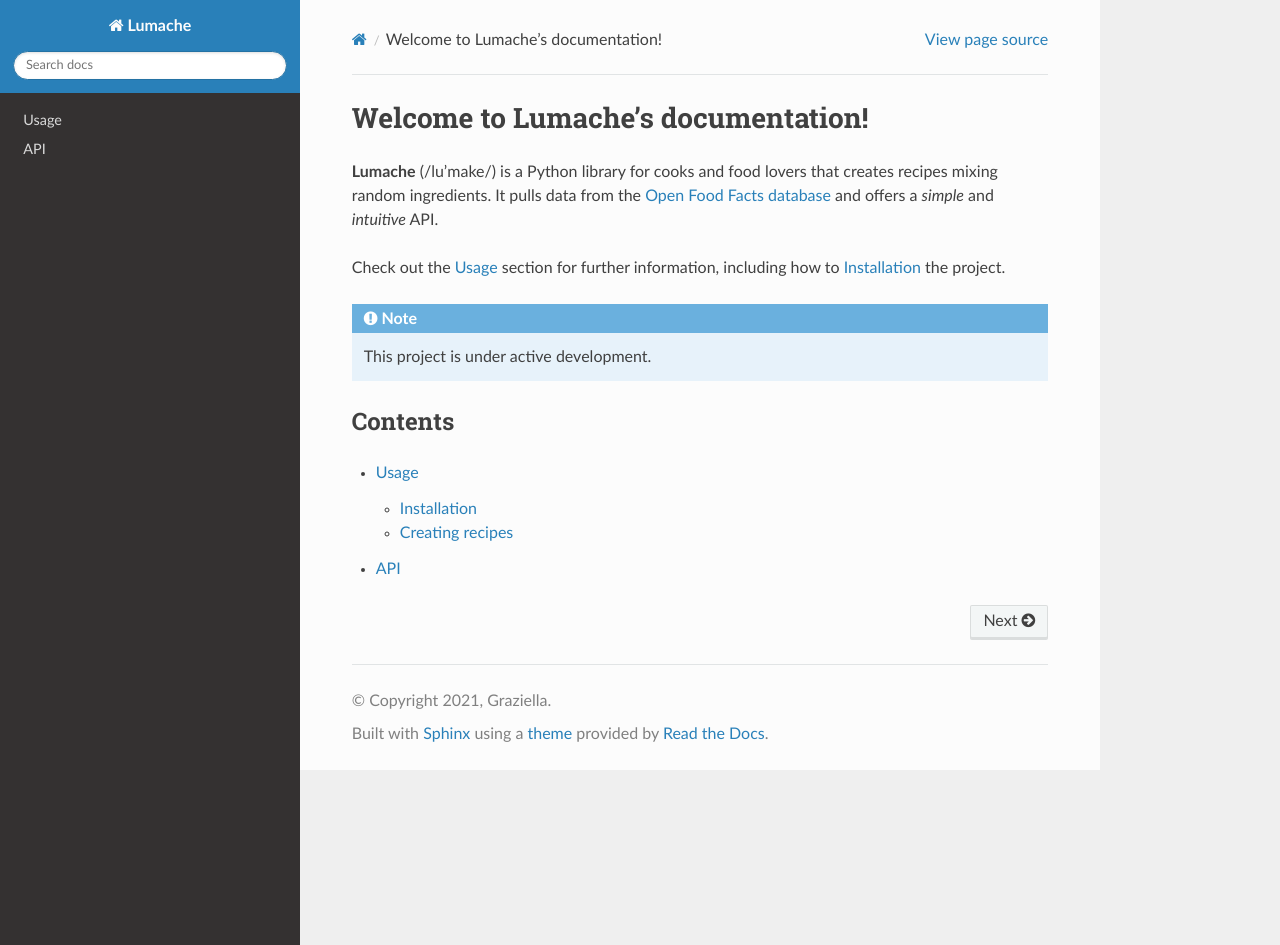
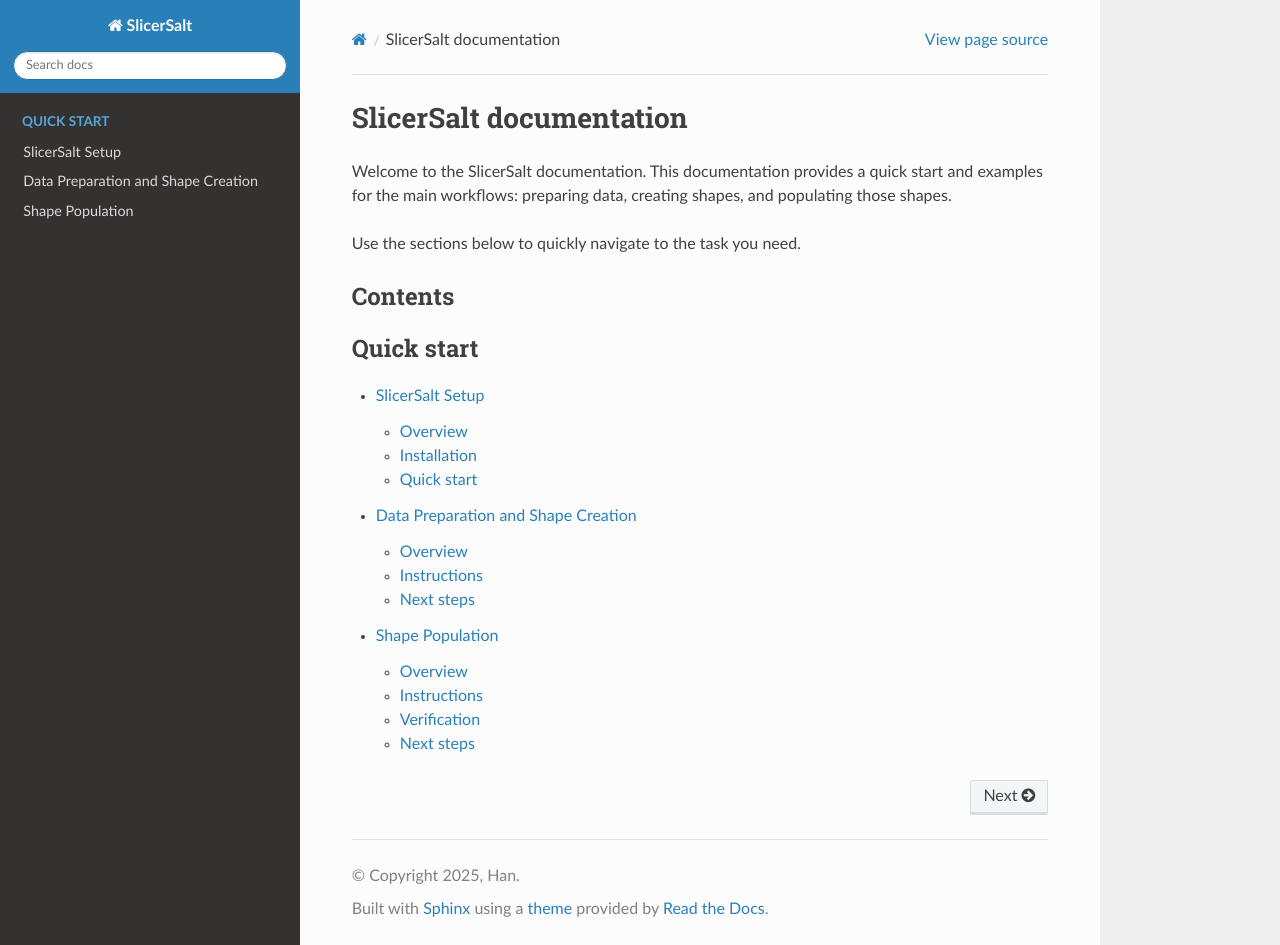
Before and after one commit to calebyhan/slicer-salt, a Sphinx documentation site: the page built from docs/source/index.rst, in a window 1280 px wide and 945 px high. Built offline with Sphinx 7.4.7 and the Read the Docs theme 3.1.0, drawn with Linux system fonts in a browser that asks for light colours.

Commit message:
first try

```diff
--- a/docs/source/api.rst
+++ /dev/null
@@ -1,7 +0,0 @@
-API
-===
-
-.. autosummary::
-   :toctree: generated
-
-   lumache
--- a/docs/source/conf.py
+++ b/docs/source/conf.py
@@ -2,9 +2,9 @@
 
 # -- Project information
 
-project = 'Lumache'
-copyright = '2021, Graziella'
-author = 'Graziella'
+project = 'SlicerSalt'
+copyright = '2025, Han'
+author = 'Han'
 
 release = '0.1'
 version = '0.1.0'
--- /dev/null
+++ b/docs/source/data_preparation.rst
@@ -0,0 +1,27 @@
+Data Preparation and Shape Creation
+================
+
+Overview
+--------
+
+This page describes how to prepare and validate input data used by SlicerSalt.
+
+Instructions
+-----------------------
+
+Firstly, for good practice, create separate folders for each shape, as well as separate input/output directories.
+
+.. code-block:: console
+   mkdir AmygdalaLeft AmygdalaRight CaudateLeft CaudateRight GPLeft GPRight HippocampusLeft HippocampusRight PutamenLeft PutamenRight ThalamusLeft ThalamusRight
+   for d in AmygdalaLeft AmygdalaRight CaudateLeft CaudateRight GPLeft GPRight HippocampusLeft HippocampusRight PutamenLeft PutamenRight ThalamusLeft ThalamusRight; do mkdir -p "$d"/{input/{model,volume,defunct},output}; done
+
+In SlicerSalt, select the Shape Creation -> SPHARM-PDM Generator module.
+
+![Dropdown](../imgs/spdm.png)
+
+Next, configure the input/output paths and parameters as needed under `Group Project IO`. Select `Run ShapeAnalysisModule` to start the process.
+
+Next steps
+----------
+
+After preparing data, follow the Shape Population Viewer guide to verify the correctness of the SPHARM-PDM outputs.
--- a/docs/source/index.rst
+++ b/docs/source/index.rst
@@ -1,22 +1,19 @@
-Welcome to Lumache's documentation!
-===================================
+SlicerSalt documentation
+=========================
 
-**Lumache** (/lu'make/) is a Python library for cooks and food lovers
-that creates recipes mixing random ingredients.
-It pulls data from the `Open Food Facts database <https://world.openfoodfacts.org/>`_
-and offers a *simple* and *intuitive* API.
+Welcome to the SlicerSalt documentation. This documentation provides a quick
+start and examples for the main workflows: preparing data, creating shapes,
+and populating those shapes.
 
-Check out the :doc:`usage` section for further information, including
-how to :ref:`installation` the project.
-
-.. note::
-
-   This project is under active development.
+Use the sections below to quickly navigate to the task you need.
 
 Contents
 --------
 
 .. toctree::
+   :maxdepth: 2
+   :caption: Quick start
 
-   usage
-   api
+   slicersalt_setup
+   data_preparation
+   shape_population
--- /dev/null
+++ b/docs/source/shape_population.rst
@@ -0,0 +1,27 @@
+Shape Population
+================
+
+Overview
+--------
+
+This page describes how to use the Shape Population Viewer module in SlicerSalt to verify the correctness of the SPHARM-PDM outputs.
+
+Instructions
+---------------------------
+
+First we need to prepare the outputs from the `SPHARM-PDM Generator`` module. Once you have the output files, you can use the Shape Population Viewer to visualize and validate the populated shapes.
+However, simply loading the files would take a while, so we can divide up the `*SPHARM.vtk` files into smaller chunks.
+
+First ensure that we are in the `Shape/output` directory.
+
+.. code-block:: console
+
+   mkdir -p SP1 SP2 SP3 && i=0; for f in Step3_ParaToSPHARMMesh/*SPHARM.vtk; do ((i++)); n=$(( (i-1)%3 + 1 )); cp "$f" SP$n/; done
+
+Verification
+---------------------
+
+In SlicerSalt, select the Shape Creation -> SPHARM-PDM Generator module.
+
+Next steps
+----------
--- a/pyproject.toml
+++ b/pyproject.toml
@@ -4,5 +4,5 @@
 
 [project]
 name = "lumache"
-authors = [{name = "Graziella", email = "graziella@lumache"}]
+authors = [{name = "Caleb Han", email = "calebhan@unc.edu"}]
 dynamic = ["version", "description"]
```
Also changed, not shown: README.rst (+1 -9 lines), docs/source/slicersalt_setup.rst (added, +26 -0 lines), docs/source/usage.rst (deleted, +0 -33 lines), lumache.py (deleted, +0 -23 lines), docs/imgs/spdm.png (added).
